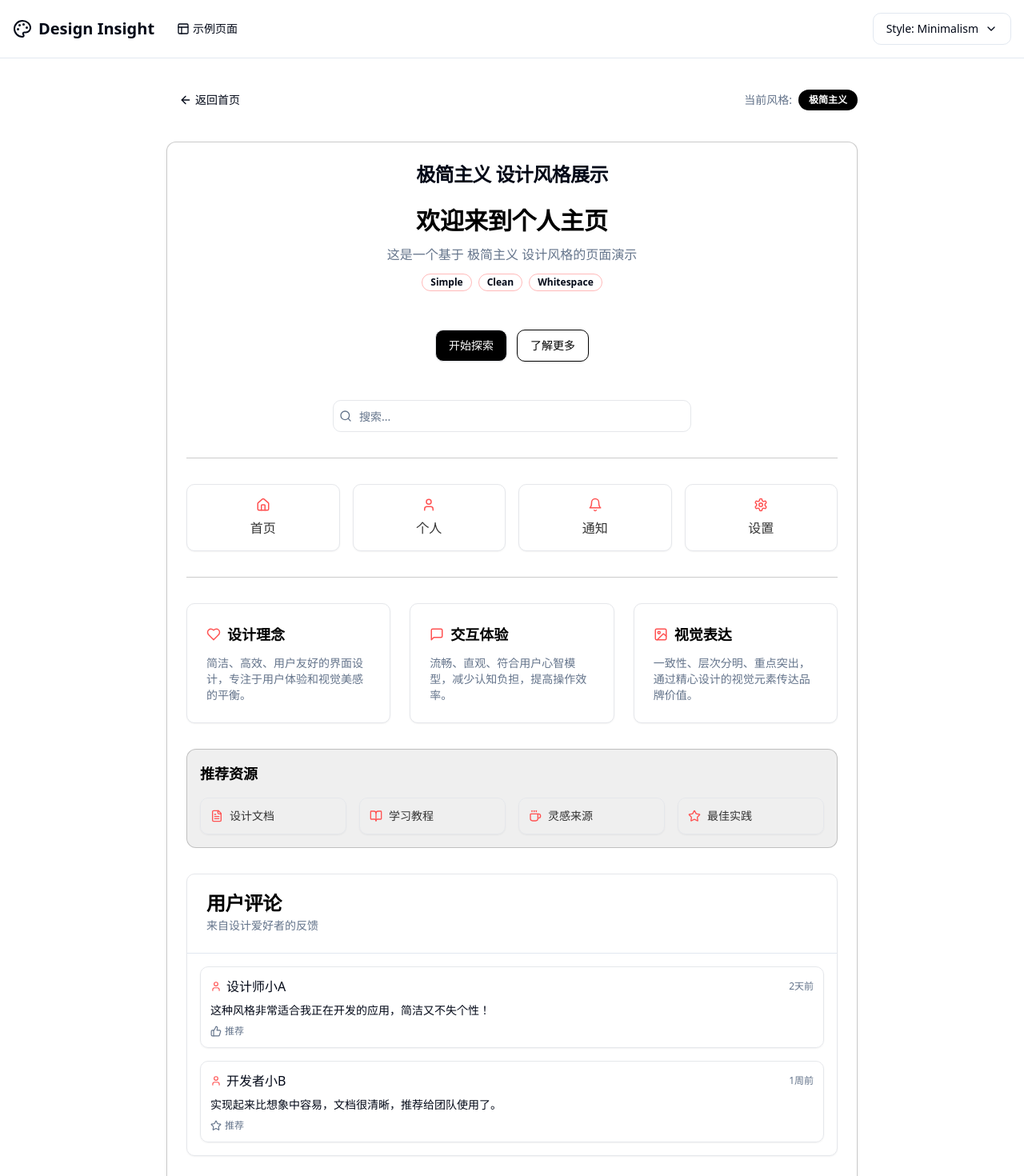
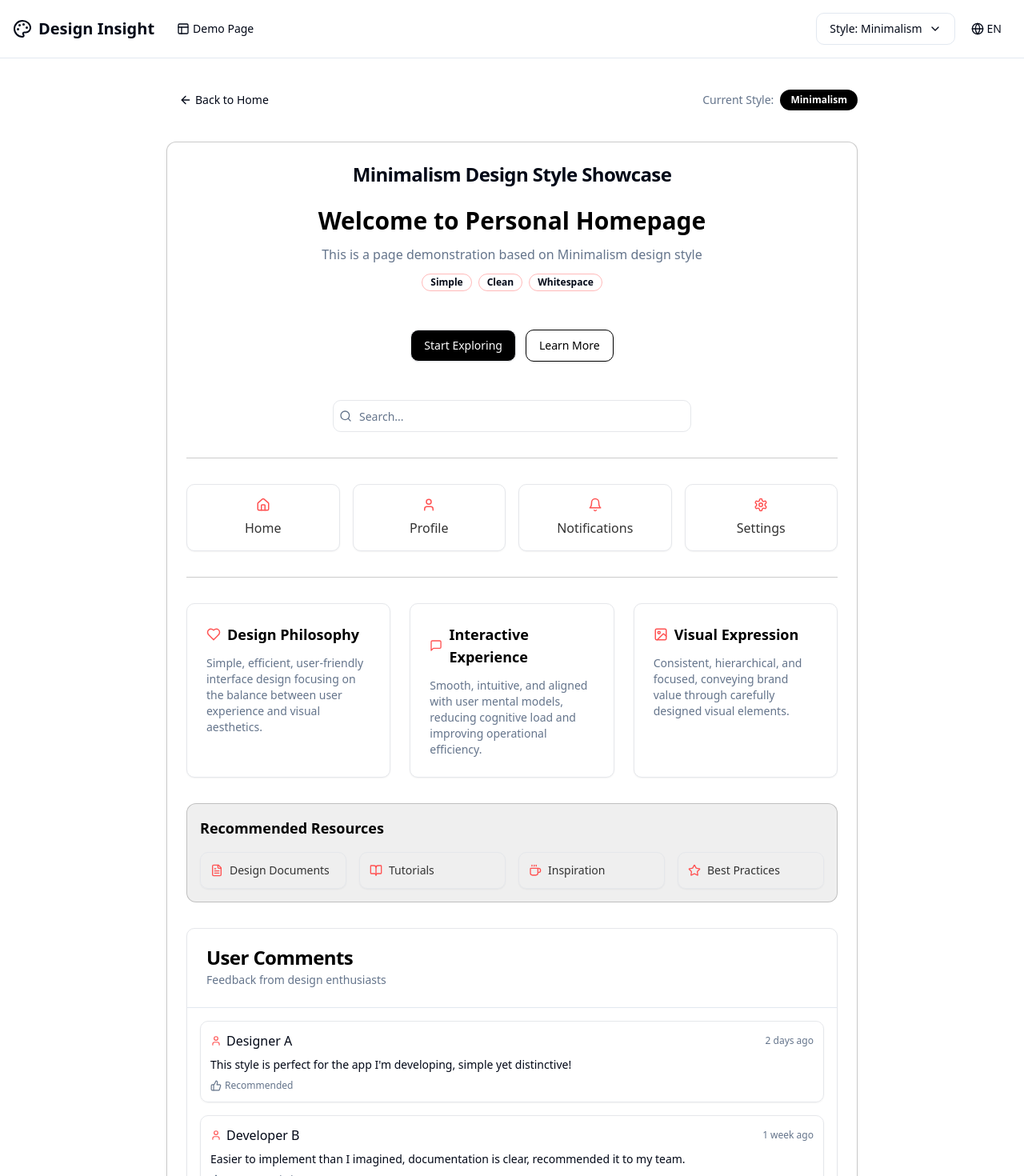
Before and after one commit to kxqdesign/wikiart-ui, a React (Vite) app: page /demo in a window 1280 px wide. Shown: the top 1470 px of the page at 80% size. Built offline with nearby package versions, Linux system fonts and the light colour scheme.

Commit message:
Add multi-language support
Add support for English and Chinese, including displaying style names in both languages.

```diff
--- a/src/App.tsx
+++ b/src/App.tsx
@@ -5,6 +5,7 @@ import { TooltipProvider } from "@/components/ui/tooltip";
 import { QueryClient, QueryClientProvider } from "@tanstack/react-query";
 import { BrowserRouter, Routes, Route } from "react-router-dom";
 import { StyleProvider } from "@/contexts/StyleContext";
+import { LanguageProvider } from "@/contexts/LanguageContext";
 import Header from "@/components/Header";
 import Index from "./pages/Index";
 import StyleDetail from "./pages/StyleDetail";
@@ -16,6 +17,7 @@ const queryClient = new QueryClient();
 const App = () => (
   <QueryClientProvider client={queryClient}>
     <TooltipProvider>
+      <LanguageProvider>
         <StyleProvider>
           <Toaster />
           <Sonner />
@@ -33,6 +35,7 @@ const App = () => (
             </div>
           </BrowserRouter>
         </StyleProvider>
+      </LanguageProvider>
     </TooltipProvider>
   </QueryClientProvider>
 );
--- a/src/components/DemoContent.tsx
+++ b/src/components/DemoContent.tsx
@@ -1,6 +1,6 @@
-
 import React from "react";
 import { useStyle } from "@/contexts/StyleContext";
+import { useLanguage } from "@/contexts/LanguageContext";
 import { Button } from "@/components/ui/button";
 import { Input } from "@/components/ui/input";
 import { Card, CardContent, CardHeader, CardTitle, CardDescription } from "@/components/ui/card";
@@ -30,6 +30,7 @@ import {
 
 const DemoContent: React.FC = () => {
   const { currentStyle } = useStyle();
+  const { t, language } = useLanguage();
   const styleClasses = getStyleClasses(currentStyle.id);
 
   // 根据不同的风格应用不同的类
@@ -84,15 +85,18 @@ const DemoContent: React.FC = () => {
     }
   };
 
+  const displayStyleName = language === "zh" && currentStyle.nameChinese ? currentStyle.nameChinese : currentStyle.name;
+
   return (
     <div className="space-y-8">
       {/* 头部 */}
       <div className="text-center space-y-3">
         <h1 className="text-3xl font-bold" style={{ color: currentStyle.colorPalette.primary }}>
-          欢迎来到个人主页
+          {t("Welcome to Personal Homepage", "欢迎来到个人主页")}
         </h1>
         <p className="text-muted-foreground">
-          这是一个基于 {currentStyle.nameChinese || currentStyle.name} 设计风格的页面演示
+          {t(`This is a page demonstration based on ${displayStyleName} design style`,
+             `这是一个基于 ${displayStyleName} 设计风格的页面演示`)}
         </p>
         <div className="flex flex-wrap gap-2 justify-center mt-2">
           {currentStyle.keywords.slice(0, 3).map((keyword, i) => (
@@ -114,13 +118,13 @@ const DemoContent: React.FC = () => {
           backgroundColor: currentStyle.colorPalette.primary,
           color: currentStyle.colorPalette.background
         }}>
-          开始探索
+          {t("Start Exploring", "开始探索")}
         </Button>
         <Button variant="outline" className={getButtonClass()} style={{
           borderColor: currentStyle.colorPalette.primary,
           color: currentStyle.colorPalette.primary
         }}>
-          了解更多
+          {t("Learn More", "了解更多")}
         </Button>
       </div>
 
@@ -129,7 +133,7 @@ const DemoContent: React.FC = () => {
         <div className="relative flex items-center">
           <Search className="absolute left-2 h-4 w-4 text-muted-foreground" />
           <Input
-            placeholder="搜索..."
+            placeholder={t("Search...", "搜索...")}
             className={`pl-8 ${getInputClass()}`}
           />
         </div>
@@ -140,10 +144,10 @@ const DemoContent: React.FC = () => {
       {/* 功能卡片 */}
       <div className="grid grid-cols-2 md:grid-cols-4 gap-4">
         {[
-          { icon: <Home size={18} />, label: "首页" },
-          { icon: <User size={18} />, label: "个人" },
-          { icon: <Bell size={18} />, label: "通知" },
-          { icon: <Settings size={18} />, label: "设置" }
+          { icon: <Home size={18} />, label: t("Home", "首页") },
+          { icon: <User size={18} />, label: t("Profile", "个人") },
+          { icon: <Bell size={18} />, label: t("Notifications", "通知") },
+          { icon: <Settings size={18} />, label: t("Settings", "设置") }
         ].map((item, index) => (
           <Card key={index} className={`${getCardClass()} cursor-pointer hover:scale-105 transition-transform`}>
             <CardContent className="flex flex-col items-center justify-center p-4">
@@ -162,18 +166,21 @@ const DemoContent: React.FC = () => {
       <div className="grid grid-cols-1 md:grid-cols-3 gap-6">
         {[
           {
-            title: "设计理念",
-            content: "简洁、高效、用户友好的界面设计，专注于用户体验和视觉美感的平衡。",
+            title: t("Design Philosophy", "设计理念"),
+            content: t("Simple, efficient, user-friendly interface design focusing on the balance between user experience and visual aesthetics.",
+                      "简洁、高效、用户友好的界面设计，专注于用户体验和视觉美感的平衡。"),
             icon: <Heart size={18} style={{ color: currentStyle.colorPalette.accent }} />
           },
           {
-            title: "交互体验",
-            content: "流畅、直观、符合用户心智模型，减少认知负担，提高操作效率。",
+            title: t("Interactive Experience", "交互体验"),
+            content: t("Smooth, intuitive, and aligned with user mental models, reducing cognitive load and improving operational efficiency.",
+                      "流畅、直观、符合用户心智模型，减少认知负担，提高操作效率。"),
             icon: <MessageSquare size={18} style={{ color: currentStyle.colorPalette.accent }} />
           },
           {
-            title: "视觉表达",
-            content: "一致性、层次分明、重点突出，通过精心设计的视觉元素传达品牌价值。",
+            title: t("Visual Expression", "视觉表达"),
+            content: t("Consistent, hierarchical, and focused, conveying brand value through carefully designed visual elements.",
+                      "一致性、层次分明、重点突出，通过精心设计的视觉元素传达品牌价值。"),
             icon: <Image size={18} style={{ color: currentStyle.colorPalette.accent }} />
           }
         ].map((item, index) => (
@@ -202,15 +209,15 @@ const DemoContent: React.FC = () => {
       }}>
         <div className="p-4">
           <h3 className="text-lg font-semibold mb-4" style={{ color: currentStyle.colorPalette.primary }}>
-            推荐资源
+            {t("Recommended Resources", "推荐资源")}
           </h3>
 
           <div className="grid grid-cols-2 md:grid-cols-4 gap-4">
             {[
-              { icon: <FileText size={16} />, label: "设计文档" },
-              { icon: <BookOpen size={16} />, label: "学习教程" },
-              { icon: <Coffee size={16} />, label: "灵感来源" },
-              { icon: <Star size={16} />, label: "最佳实践" }
+              { icon: <FileText size={16} />, label: t("Design Documents", "设计文档") },
+              { icon: <BookOpen size={16} />, label: t("Tutorials", "学习教程") },
+              { icon: <Coffee size={16} />, label: t("Inspiration", "灵感来源") },
+              { icon: <Star size={16} />, label: t("Best Practices", "最佳实践") }
             ].map((item, index) => (
               <div key={index} className={`p-3 ${getCardClass()} flex items-center gap-2 cursor-pointer hover:scale-105 transition-transform text-sm`}>
                 <span style={{ color: currentStyle.colorPalette.accent }}>
@@ -228,13 +235,25 @@ const DemoContent: React.FC = () => {
       {/* 评论区 */}
       <Card className={`${getCardClass()} overflow-hidden`}>
         <CardHeader className={currentStyle.id === 'brutalism' ? 'border-b-4 border-black' : 'border-b'}>
-          <CardTitle style={{ color: currentStyle.colorPalette.primary }}>用户评论</CardTitle>
-          <CardDescription>来自设计爱好者的反馈</CardDescription>
+          <CardTitle style={{ color: currentStyle.colorPalette.primary }}>{t("User Comments", "用户评论")}</CardTitle>
+          <CardDescription>{t("Feedback from design enthusiasts", "来自设计爱好者的反馈")}</CardDescription>
         </CardHeader>
         <CardContent className="p-4 space-y-4">
           {[
-            { user: "设计师小A", content: "这种风格非常适合我正在开发的应用，简洁又不失个性！", time: "2天前", icon: <ThumbsUp size={14} /> },
-            { user: "开发者小B", content: "实现起来比想象中容易，文档很清晰，推荐给团队使用了。", time: "1周前", icon: <Star size={14} /> }
+            {
+              user: t("Designer A", "设计师小A"),
+              content: t("This style is perfect for the app I'm developing, simple yet distinctive!",
+                        "这种风格非常适合我正在开发的应用，简洁又不失个性！"),
+              time: t("2 days ago", "2天前"),
+              icon: <ThumbsUp size={14} />
+            },
+            {
+              user: t("Developer B", "开发者小B"),
+              content: t("Easier to implement than I imagined, documentation is clear, recommended it to my team.",
+                        "实现起来比想象中容易，文档很清晰，推荐给团队使用了。"),
+              time: t("1 week ago", "1周前"),
+              icon: <Star size={14} />
+            }
           ].map((comment, index) => (
             <div key={index} className={`p-3 ${getCardClass()} space-y-2`}>
               <div className="flex justify-between items-center">
@@ -247,7 +266,7 @@ const DemoContent: React.FC = () => {
               <p className="text-sm">{comment.content}</p>
               <div className="flex items-center gap-1 text-xs text-muted-foreground">
                 {comment.icon}
-                <span>推荐</span>
+                <span>{t("Recommended", "推荐")}</span>
               </div>
             </div>
           ))}
@@ -256,7 +275,7 @@ const DemoContent: React.FC = () => {
 
       <div className="text-center mt-8">
         <p className="text-sm text-muted-foreground">
-          © 2023 设计风格展示. 版权所有
+          © 2023 {t("Design Style Showcase", "设计风格展示")}. {t("All Rights Reserved", "版权所有")}
         </p>
       </div>
     </div>
--- a/src/components/Header.tsx
+++ b/src/components/Header.tsx
@@ -3,11 +3,14 @@ import React from "react";
 import { Link, useLocation } from "react-router-dom";
 import { Palette, Layout } from "lucide-react";
 import StyleSwitcher from "@/components/StyleSwitcher";
+import LanguageSwitcher from "@/components/LanguageSwitcher";
 import { Button } from "@/components/ui/button";
+import { useLanguage } from "@/contexts/LanguageContext";
 
 const Header: React.FC = () => {
   const location = useLocation();
   const isDemo = location.pathname === '/demo';
+  const { t } = useLanguage();
 
   return (
     <header className="border-b py-4">
@@ -20,11 +23,14 @@ const Header: React.FC = () => {
           <Link to="/demo">
             <Button variant="ghost" size="sm" className="flex items-center gap-1">
               <Layout className="h-4 w-4" />
-              <span>示例页面</span>
+              <span>{t("Demo Page", "示例页面")}</span>
             </Button>
           </Link>
         </div>
-        {isDemo && <StyleSwitcher />}
+        <div className="flex items-center gap-2">
+          {isDemo && <StyleSwitcher />}
+          <LanguageSwitcher />
+        </div>
       </div>
     </header>
   );
--- /dev/null
+++ b/src/components/LanguageSwitcher.tsx
@@ -0,0 +1,36 @@
+
+import React from "react";
+import { Globe } from "lucide-react";
+import { Button } from "@/components/ui/button";
+import {
+  DropdownMenu,
+  DropdownMenuContent,
+  DropdownMenuItem,
+  DropdownMenuTrigger,
+} from "@/components/ui/dropdown-menu";
+import { useLanguage } from "@/contexts/LanguageContext";
+
+const LanguageSwitcher: React.FC = () => {
+  const { language, setLanguage, t } = useLanguage();
+
+  return (
+    <DropdownMenu>
+      <DropdownMenuTrigger asChild>
+        <Button variant="ghost" size="sm" className="flex items-center gap-1">
+          <Globe className="h-4 w-4" />
+          <span>{language === "en" ? "EN" : "中文"}</span>
+        </Button>
+      </DropdownMenuTrigger>
+      <DropdownMenuContent align="end">
+        <DropdownMenuItem onClick={() => setLanguage("en")}>
+          English
+        </DropdownMenuItem>
+        <DropdownMenuItem onClick={() => setLanguage("zh")}>
+          中文
+        </DropdownMenuItem>
+      </DropdownMenuContent>
+    </DropdownMenu>
+  );
+};
+
+export default LanguageSwitcher;
--- a/src/components/StyleCard.tsx
+++ b/src/components/StyleCard.tsx
@@ -3,6 +3,7 @@ import React from "react";
 import { useNavigate } from "react-router-dom";
 import { DesignStyle } from "@/types/designStyles";
 import { getStyleClasses } from "@/data/designStyles";
+import { useLanguage } from "@/contexts/LanguageContext";
 
 interface StyleCardProps {
   style: DesignStyle;
@@ -11,10 +12,14 @@ interface StyleCardProps {
 const StyleCard: React.FC<StyleCardProps> = ({ style }) => {
   const navigate = useNavigate();
   const styleClasses = getStyleClasses(style.id);
+  const { language, t } = useLanguage();
 
   const handleClick = () => {
     navigate(`/style/${style.id}`);
   };
+
+  const displayName = language === "zh" && style.nameChinese ? style.nameChinese : style.name;
+  const secondaryName = language === "zh" ? style.name : style.nameChinese;
 
   return (
     <div
@@ -22,7 +27,8 @@ const StyleCard: React.FC<StyleCardProps> = ({ style }) => {
       onClick={handleClick}
     >
       <h3 className="text-xl font-bold mb-1">
-        {style.name} <span className="text-sm text-muted-foreground ml-1">{style.nameChinese}</span>
+        {displayName}
+        {secondaryName && <span className="text-sm text-muted-foreground ml-1">({secondaryName})</span>}
       </h3>
       <p className="text-sm text-muted-foreground mb-4">{style.shortDescription}</p>
 
--- a/src/components/StyleSwitcher.tsx
+++ b/src/components/StyleSwitcher.tsx
@@ -9,16 +9,18 @@ import {
   DropdownMenuTrigger,
 } from "@/components/ui/dropdown-menu";
 import { useStyle } from "@/contexts/StyleContext";
+import { useLanguage } from "@/contexts/LanguageContext";
 import { designStyles } from "@/data/designStyles";
 
 const StyleSwitcher: React.FC = () => {
   const { currentStyle, setStyleById } = useStyle();
+  const { t, language } = useLanguage();
 
   return (
     <DropdownMenu>
       <DropdownMenuTrigger asChild>
         <Button variant="outline" className="flex items-center gap-2">
-          <span>Style: {currentStyle.name}</span>
+          <span>{t("Style: ", "风格: ")}{language === "zh" && currentStyle.nameChinese ? currentStyle.nameChinese : currentStyle.name}</span>
           <ChevronDown className="h-4 w-4" />
         </Button>
       </DropdownMenuTrigger>
@@ -29,7 +31,7 @@ const StyleSwitcher: React.FC = () => {
             onClick={() => setStyleById(style.id)}
             className="flex items-center justify-between"
           >
-            {style.name}
+            {language === "zh" && style.nameChinese ? style.nameChinese : style.name}
             {currentStyle.id === style.id && <Check className="h-4 w-4" />}
           </DropdownMenuItem>
         ))}
--- /dev/null
+++ b/src/contexts/LanguageContext.tsx
@@ -0,0 +1,51 @@
+
+import React, { createContext, useContext, useState, useEffect, ReactNode } from "react";
+
+type Language = "en" | "zh";
+
+interface LanguageContextType {
+  language: Language;
+  setLanguage: (language: Language) => void;
+  t: (en: string, zh: string) => string;
+}
+
+const LanguageContext = createContext<LanguageContextType | undefined>(undefined);
+
+export const LanguageProvider = ({ children }: { children: ReactNode }) => {
+  const [language, setLanguage] = useState<Language>("en");
+
+  useEffect(() => {
+    // Check URL for language parameter or browser preferences on initial load
+    const urlParams = new URLSearchParams(window.location.search);
+    const langParam = urlParams.get('lang');
+
+    if (langParam === 'zh' || langParam === 'en') {
+      setLanguage(langParam);
+    } else {
+      // Check browser language preferences if no URL parameter
+      const browserLang = navigator.language.toLowerCase();
+      if (browserLang.startsWith('zh')) {
+        setLanguage('zh');
+      }
+    }
+  }, []);
+
+  // Translation helper function
+  const t = (en: string, zh: string): string => {
+    return language === "zh" ? zh : en;
+  };
+
+  return (
+    <LanguageContext.Provider value={{ language, setLanguage, t }}>
+      {children}
+    </LanguageContext.Provider>
+  );
+};
+
+export const useLanguage = () => {
+  const context = useContext(LanguageContext);
+  if (context === undefined) {
+    throw new Error("useLanguage must be used within a LanguageProvider");
+  }
+  return context;
+};
--- a/src/pages/Demo.tsx
+++ b/src/pages/Demo.tsx
@@ -6,12 +6,15 @@ import { Button } from "@/components/ui/button";
 import { Card, CardContent, CardHeader, CardTitle } from "@/components/ui/card";
 import { Badge } from "@/components/ui/badge";
 import { useStyle } from "@/contexts/StyleContext";
+import { useLanguage } from "@/contexts/LanguageContext";
 import { getStyleClasses } from "@/data/designStyles";
 import DemoContent from "@/components/DemoContent";
 
 const Demo: React.FC = () => {
   const { currentStyle } = useStyle();
+  const { t, language } = useLanguage();
   const styleClasses = getStyleClasses(currentStyle.id);
+  const displayStyleName = language === "zh" && currentStyle.nameChinese ? currentStyle.nameChinese : currentStyle.name;
 
   return (
     <div className="container mx-auto px-4 py-8 max-w-4xl animate-fade-in">
@@ -19,11 +22,11 @@ const Demo: React.FC = () => {
         <Link to="/">
           <Button variant="ghost" className="flex items-center gap-1">
             <ArrowLeft className="h-4 w-4" />
-            返回首页
+            {t("Back to Home", "返回首页")}
           </Button>
         </Link>
         <div className="flex items-center gap-2">
-          <span className="text-sm text-muted-foreground">当前风格:</span>
+          <span className="text-sm text-muted-foreground">{t("Current Style:", "当前风格:")}</span>
           <Badge
             className="px-3 py-1"
             style={{
@@ -31,7 +34,7 @@ const Demo: React.FC = () => {
               color: currentStyle.colorPalette.background
             }}
           >
-            {currentStyle.nameChinese || currentStyle.name}
+            {displayStyleName}
           </Badge>
         </div>
       </div>
@@ -43,7 +46,7 @@ const Demo: React.FC = () => {
       >
         <CardHeader className="pb-0">
           <CardTitle className="text-center text-2xl">
-            {currentStyle.nameChinese || currentStyle.name} 设计风格展示
+            {t(`${displayStyleName} Design Style Showcase`, `${displayStyleName} 设计风格展示`)}
           </CardTitle>
         </CardHeader>
         <CardContent className="p-6">
--- a/src/pages/StyleDetail.tsx
+++ b/src/pages/StyleDetail.tsx
@@ -7,6 +7,7 @@ import { Card, CardContent } from "@/components/ui/card";
 import { Badge } from "@/components/ui/badge";
 import { Separator } from "@/components/ui/separator";
 import { useStyle } from "@/contexts/StyleContext";
+import { useLanguage } from "@/contexts/LanguageContext";
 import { getDesignStyleById, getStyleClasses } from "@/data/designStyles";
 import ColorPalette from "@/components/ColorPalette";
 import PromptCard from "@/components/PromptCard";
@@ -16,6 +17,7 @@ const StyleDetail: React.FC = () => {
   const { id } = useParams<{ id: string }>();
   const navigate = useNavigate();
   const { setStyleById } = useStyle();
+  const { t, language } = useLanguage();
 
   const style = id ? getDesignStyleById(id) : undefined;
   const styleClasses = id ? getStyleClasses(id) : '';
@@ -29,13 +31,16 @@ const StyleDetail: React.FC = () => {
   if (!style) {
     return (
       <div className="container mx-auto px-4 py-16 text-center">
-        <h2 className="text-2xl font-bold">Style not found</h2>
+        <h2 className="text-2xl font-bold">{t("Style not found", "找不到该风格")}</h2>
         <Button onClick={() => navigate("/")} className="mt-4">
-          Return to Home
+          {t("Return to Home", "返回首页")}
         </Button>
       </div>
     );
   }
+
+  const displayName = language === "zh" && style.nameChinese ? style.nameChinese : style.name;
+  const secondaryName = language === "zh" ? style.name : style.nameChinese;
 
   return (
     <div className="container mx-auto px-4 py-8 max-w-4xl animate-fade-in">
@@ -45,13 +50,13 @@ const StyleDetail: React.FC = () => {
         className="mb-6 flex items-center gap-1"
       >
         <ArrowLeft className="h-4 w-4" />
-        Back to Styles
+        {t("Back to Styles", "返回风格列表")}
       </Button>
 
       <div className="flex flex-col sm:flex-row sm:items-center sm:justify-between mb-8 gap-4">
         <div>
-          <h1 className="text-3xl font-bold">{style.name}</h1>
-          <p className="text-xl text-muted-foreground">{style.nameChinese}</p>
+          <h1 className="text-3xl font-bold">{displayName}</h1>
+          {secondaryName && <p className="text-xl text-muted-foreground">{secondaryName}</p>}
         </div>
       </div>
 
@@ -69,12 +74,12 @@ const StyleDetail: React.FC = () => {
         </CardContent>
       </Card>
 
-      <h2 className="text-2xl font-bold mb-4">Color Palette</h2>
+      <h2 className="text-2xl font-bold mb-4">{t("Color Palette", "配色方案")}</h2>
       <ColorPalette palette={style.colorPalette} />
 
       <div className="grid grid-cols-1 md:grid-cols-2 gap-8 mb-12">
         <div>
-          <h2 className="text-2xl font-bold mb-4">Recommended Fonts</h2>
+          <h2 className="text-2xl font-bold mb-4">{t("Recommended Fonts", "推荐字体")}</h2>
           <ul className="space-y-2">
             {style.recommendedFonts.map((font) => (
               <li key={font} className="flex items-center">
@@ -86,7 +91,7 @@ const StyleDetail: React.FC = () => {
         </div>
 
         <div>
-          <h2 className="text-2xl font-bold mb-4">Typical Use Cases</h2>
+          <h2 className="text-2xl font-bold mb-4">{t("Typical Use Cases", "典型应用场景")}</h2>
           <ul className="space-y-2">
             {style.useCases.map((useCase) => (
               <li key={useCase} className="flex items-center">
@@ -98,7 +103,7 @@ const StyleDetail: React.FC = () => {
         </div>
       </div>
 
-      <h2 className="text-2xl font-bold mb-4">Visual Techniques</h2>
+      <h2 className="text-2xl font-bold mb-4">{t("Visual Techniques", "视觉表现手法")}</h2>
       <div className="mb-12">
         <ul className="grid grid-cols-1 md:grid-cols-2 gap-2">
           {style.visualTechniques.map((technique) => (
@@ -110,7 +115,7 @@ const StyleDetail: React.FC = () => {
         </ul>
       </div>
 
-      <h2 className="text-2xl font-bold mb-4">Design Prompts</h2>
+      <h2 className="text-2xl font-bold mb-4">{t("Design Prompts", "设计提示词")}</h2>
       <div className="mb-8">
         {style.prompts.map((prompt) => (
           <PromptCard key={prompt.title} prompt={prompt} styleId={style.id} />
```
Also changed, not shown: src/pages/Index.tsx (+8 -3 lines). Lines whose indentation alone changed are shown as unchanged.
